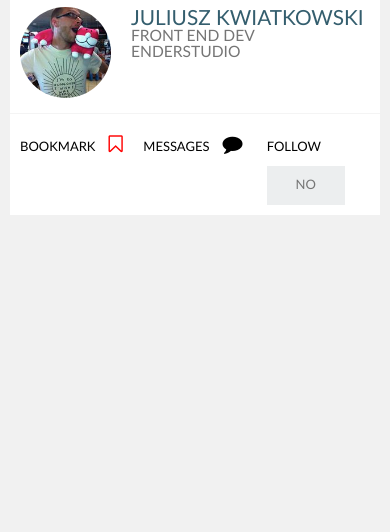
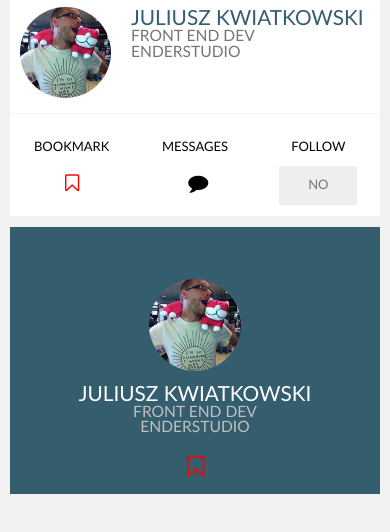
Before and after one commit to enderjjk/MeetApp, a plain HTML site: page index.html in a window 390 px wide. Shown: the part 66-598 px from the top of the page. Drawn offline with Linux system fonts and the light colour scheme.

Commit message:
media.css added and some adjustments for mobile

```diff
--- a/css/main.less
+++ b/css/main.less
@@ -5,6 +5,7 @@
 @import url("jquery-ui.min.css") screen;
 @import url("jquery-ui.structure.min.css") screen;
 @import url("jquery-ui.theme.min.css") screen;
+@import url("media.css") screen;
 
 
 @font-face {
@@ -237,6 +238,67 @@ button{
 		}
 	}
 }
+.contact--details{
+	background:#fff;
+	& .contact--details--top{
+		background:@main-color;
+		& .contact--details--top--image{
+			padding:2em 0 4em 0;
+			& .contact--details--top__image{
+				position:relative;
+				width:25%;
+				height:25%;
+				left:50%;
+				top:3em;
+				margin-left:-12.5%;
+				border-radius:50%;
+			}
+		}
+		& .contact--details--top--info{
+			padding-bottom:1em;
+			& h2, h3{
+				text-align:center;
+				color:#fff;
+				line-height:1em;
+				padding-bottom:0;
+				font-weight:500;
+			}
+			& h3{
+				color:darken(#fff, 25%);
+				text-transform:uppercase;
+			}
+		}
+		& .contact--details--top--bookmark{
+			font-size:1.25em;
+			line-height:3em;
+			color:#fff;
+			& label{
+				float:left;
+				margin-right:1em;
+				text-transform:uppercase;
+			}
+			& button{
+				font-size:1.25em;
+				line-height:3em;
+				float:left;
+				background:none;
+				border:0;
+				position:relative;
+				left: 50%;
+				margin-left: -0.5em;
+				& .fa{
+					font-size:1.5em;
+					&.fa-bookmark{
+						color:@logo-red-rgb;
+					}
+					&.fa-bookmark-o{
+						color:#f00;
+					}
+				}
+			}
+		}
+	}
+}
 .filters{
 	& .filter--areas{
 		margin-top:1em;
--- /dev/null
+++ b/css/media.css
@@ -0,0 +1,14 @@
+@media (max-width: 767px) {
+	.contact--item--actions label { text-align:center; }
+	.contact--item--actions .switch-slide{
+		position:relative;
+		left:50%;
+		margin-left:-3em;
+	}
+	.contact--item--actions button{
+		position:relative;
+		left:50%;
+		margin-left:-0.5em;
+	}
+	.ui-widget { font-family: @font-body; font-size: 1.5em; }
+}
--- a/index.html
+++ b/index.html
@@ -38,7 +38,6 @@
 	<section id="navigation" class="overlay">
 		<header class="header">
 			<div class="grid-100 mobile-grid-100 grid-parent">
-
 				<div class="grid-50 push-25 mobile-grid-50 grid-parent header--title">
 					<h1>Menu</h1>
 				</div>
@@ -136,7 +135,7 @@
 			</div>
 		</div>
 	</section>
-	<section class="grid-container grid-parent">
+	<section id="contact-list" class="grid-container grid-parent">
 		<div class="grid-100 mobile-grid-100 grid-parent contacts">
 			<div class="grid-50 mobile-grid-100">
 				<div class="grid-100 mobile-grid-100 grid-parent contact--item">
@@ -152,20 +151,20 @@
 					</div>
 					<div class="grid-100 mobile-grid-100 grid-parent contact--item--actions">
 						<div class="grid-33 mobile-grid-33 contact--item--actions__bookmark">
-							<label>Bookmark</label>
+							<label class="mobile-grid-100">Bookmark</label>
 							<button class="bookmark" title="Bookmark Juliusz Kwiatkowski">
 								<i class="fa fa-bookmark-o" aria-hidden="true"></i>
 							</button>
 						</div>
 						<div class="grid-33 mobile-grid-33 contact--item--actions__messages">
-							<label>Messages</label>
+							<label class="mobile-grid-100">Messages</label>
 							<button title="Messages between me and Juliusz Kwiatkowski">
 								<i class="fa fa-comment" aria-hidden="true"></i>
 							</button>
 						</div>
 						<div class="grid-33 mobile-grid-33 contact--item--actions__follow-up">
-							<label>Follow</label>
-							<label class="switch switch-slide">
+							<label class="mobile-grid-100">Follow</label>
+							<label class="mobile-grid-100 switch switch-slide">
 								<input class="switch-input" type="checkbox" title="Follow needed with Juliusz Kwiatkowski"/>
 								<span class="switch-label" data-on="Yes" data-off="No"></span>
 								<span class="switch-handle"></span>
@@ -176,5 +175,28 @@
 			</div>
 		</div>
 	</section>
+	<section id="contact-details" class="grid-container grid-parent">
+		<div class="grid-100 mobile-grid-100">
+			<div class="grid-100 mobile-grid-100 grid-parent contact--details">
+				<div class="grid-100 mobile-grid-100 grid-parent contact--details--top">
+					<div class="grid-100 mobile-grid-100 grid-parent contact--details--top--image">
+						<img src="images/person.jpg" class="contact--details--top__image">
+					</div>
+					<div class="grid-100 mobile-grid-100 grid-parent contact--details--top--info">
+						<h2 class="contact--details--top--info__name">Juliusz Kwiatkowski</h2>
+						<h3 class="contact--details--top--info__company">Front end dev</h3>
+						<h3 class="contact--details--top--info__position">Enderstudio</h3>
+					</div>
+					<div class="grid-100 mobile-grid-100 grid-parent contact--details--top--bookmark">
+						<div class="grid-20 push-40 mobile-grid-100 contact--item--actions__bookmark">
+							<button class="bookmark" title="Bookmark Juliusz Kwiatkowski">
+								<i class="fa fa-bookmark-o" aria-hidden="true"></i>
+							</button>
+						</div>
+					</div>
+				</div>
+			</div>
+		</div>
+	</section>
 </body>
 </html>
```
